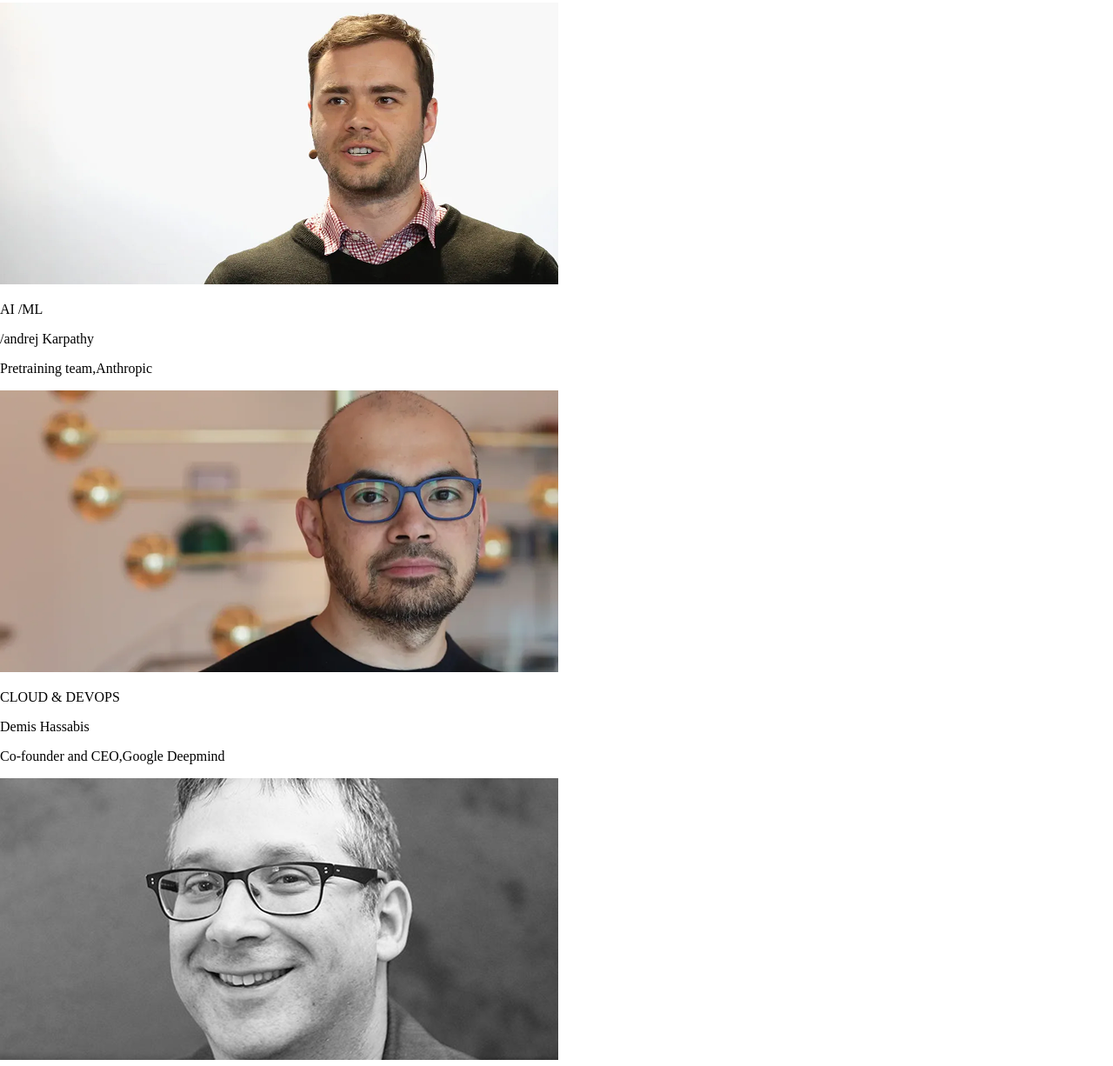
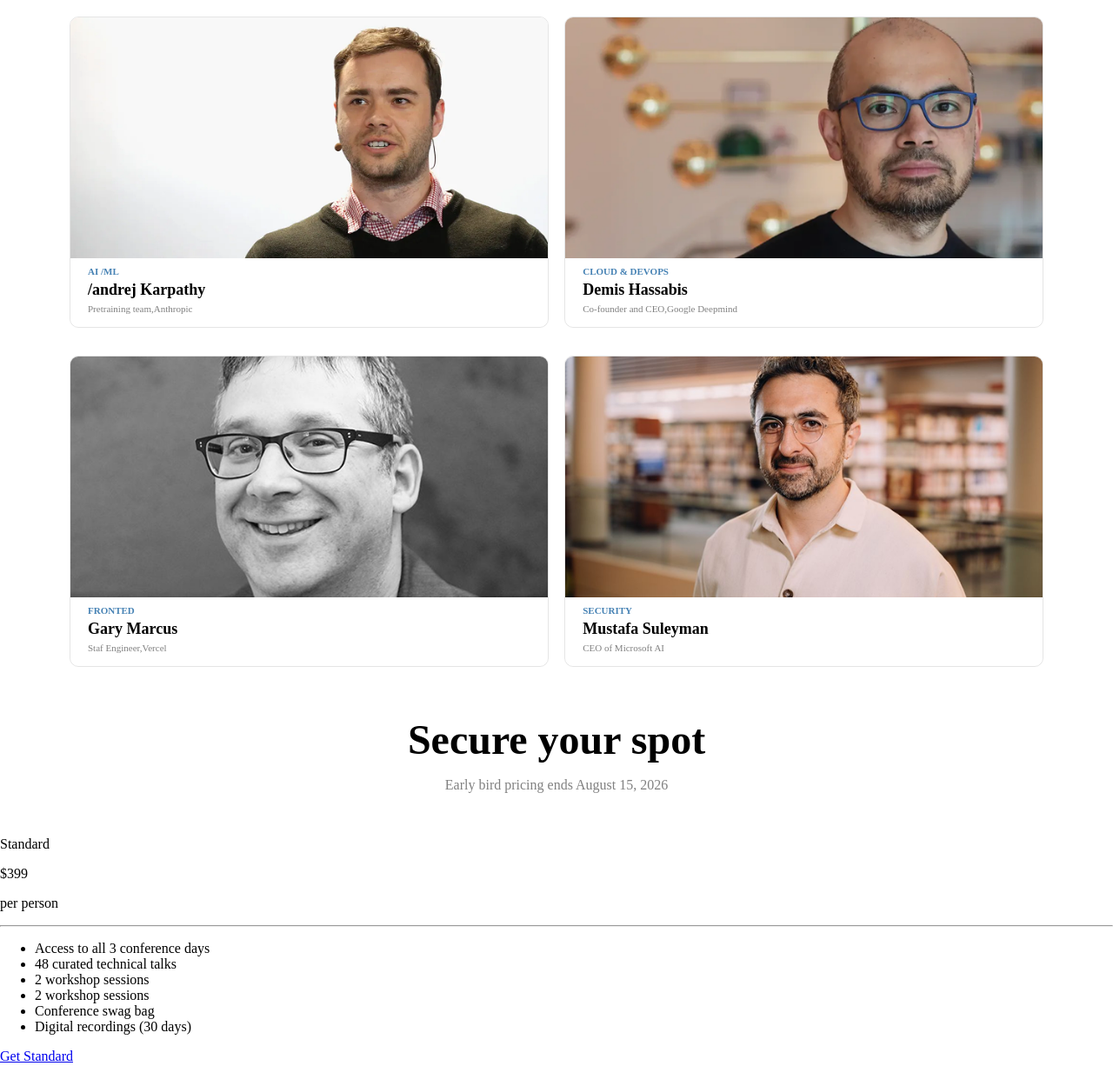
Before and after one commit to Diba-developer/Assignment-1, a plain HTML site: page index.html in a window 1280 px wide. Shown: the part 805-2031 px from the top of the page at 87% size. Drawn offline with Linux system fonts and the light colour scheme.

Commit message:
Fourth Commit

```diff
--- a/Style.css
+++ b/Style.css
@@ -58,42 +58,42 @@ section.banner .registerbutton a{
     padding:20px 35px;
 }
 
-section.speakers .speaker-row{
+section.speakers .speaker2in1{
     display: flex;
     justify-content: space-between;
     padding: 1rem 5rem;
 }
 
-section.speakers .speaker-row .card{
+section.speakers .speaker2in1 .card{
     width:49%;
     border: 1px solid rgba(0, 0, 0, 0.1);
     border-radius: 10px;
     overflow: hidden;
 }
 
-section.speakers .speaker-row img{
+section.speakers .speaker2in1 img{
     width: 100%;
 }
 
-section.speakers .speaker-row p{
+section.speakers .speaker2in1 p{
     margin: 5px 20px;
 }
 
-section.speakers .speaker-row p:last-child{
+section.speakers .speaker2in1 p:last-child{
     margin-bottom: 15px;
 }
-section.speakers .speaker-row p.technology{
+section.speakers .speaker2in1 p.technology{
     font-size: 11px;
     color: steelblue;
     font-weight: bold;
 }
 
-section.speakers .speaker-row p.name{
+section.speakers .speaker2in1 p.name{
     color: black;
     font-weight: bold;
     font-size:18px;
 }
-section.speakers .speaker-row p.description{
+section.speakers .speaker2in1 p.description{
     font-size: 11px;
     color: gray;
 }
--- a/index.html
+++ b/index.html
@@ -43,7 +43,7 @@
         </section>
         <section class="speakers">
             <h2>Meet the Speakers</h2>
-            <div class=" speaker- row">
+            <div class="speaker2in1">
                 <div class="card">
                     <img src="./assets/andrej.png" alt="">
 
@@ -58,7 +58,7 @@
                    <p class="description">Co-founder and CEO,Google Deepmind</p>
                 </div>
             </div>
-            <div class="speaker- row">
+            <div class="speaker2in1">
                 <div class="card">
                   <img src="./assets/gary.png" alt="">
                   <p class="technology">FRONTED</p>
```
